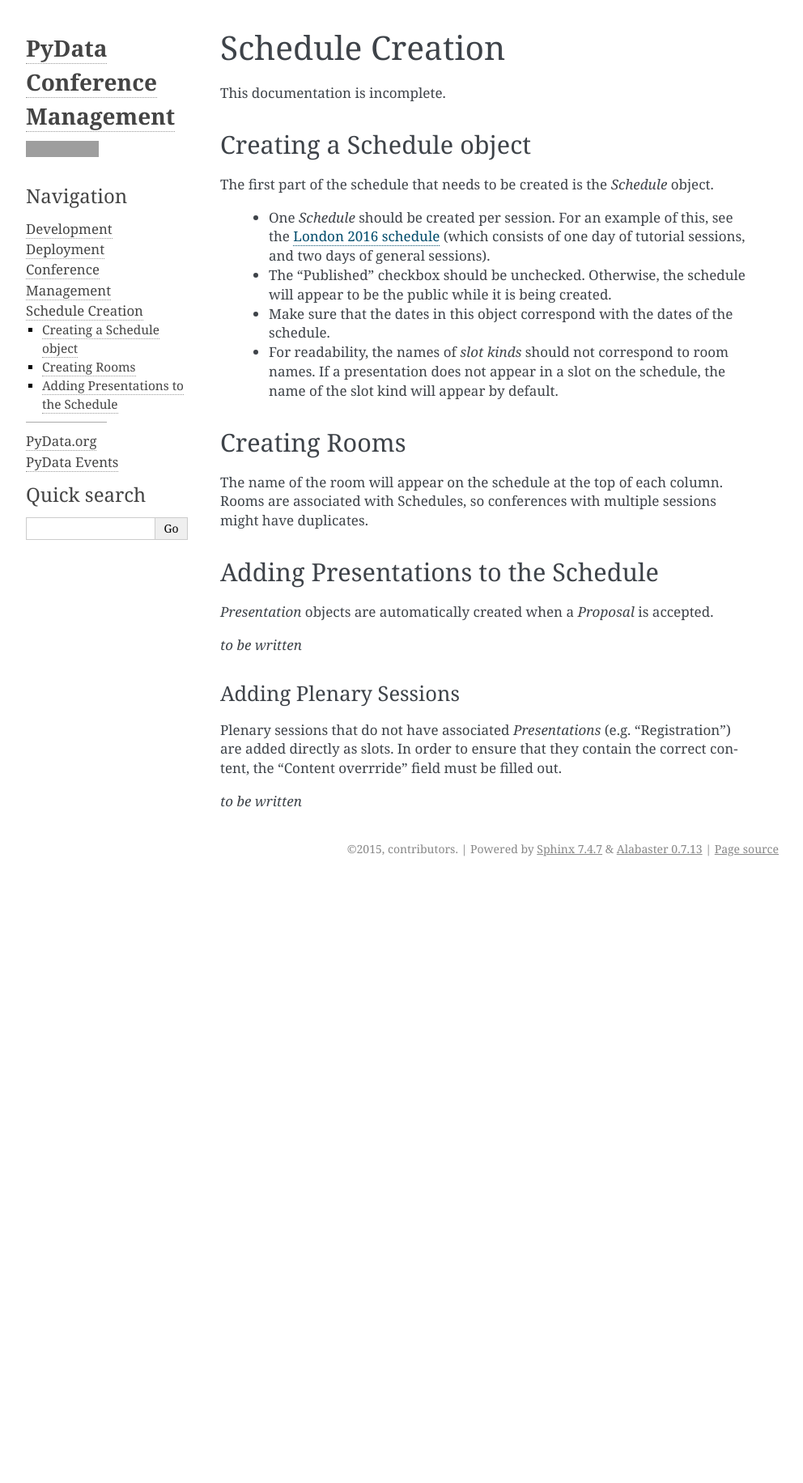
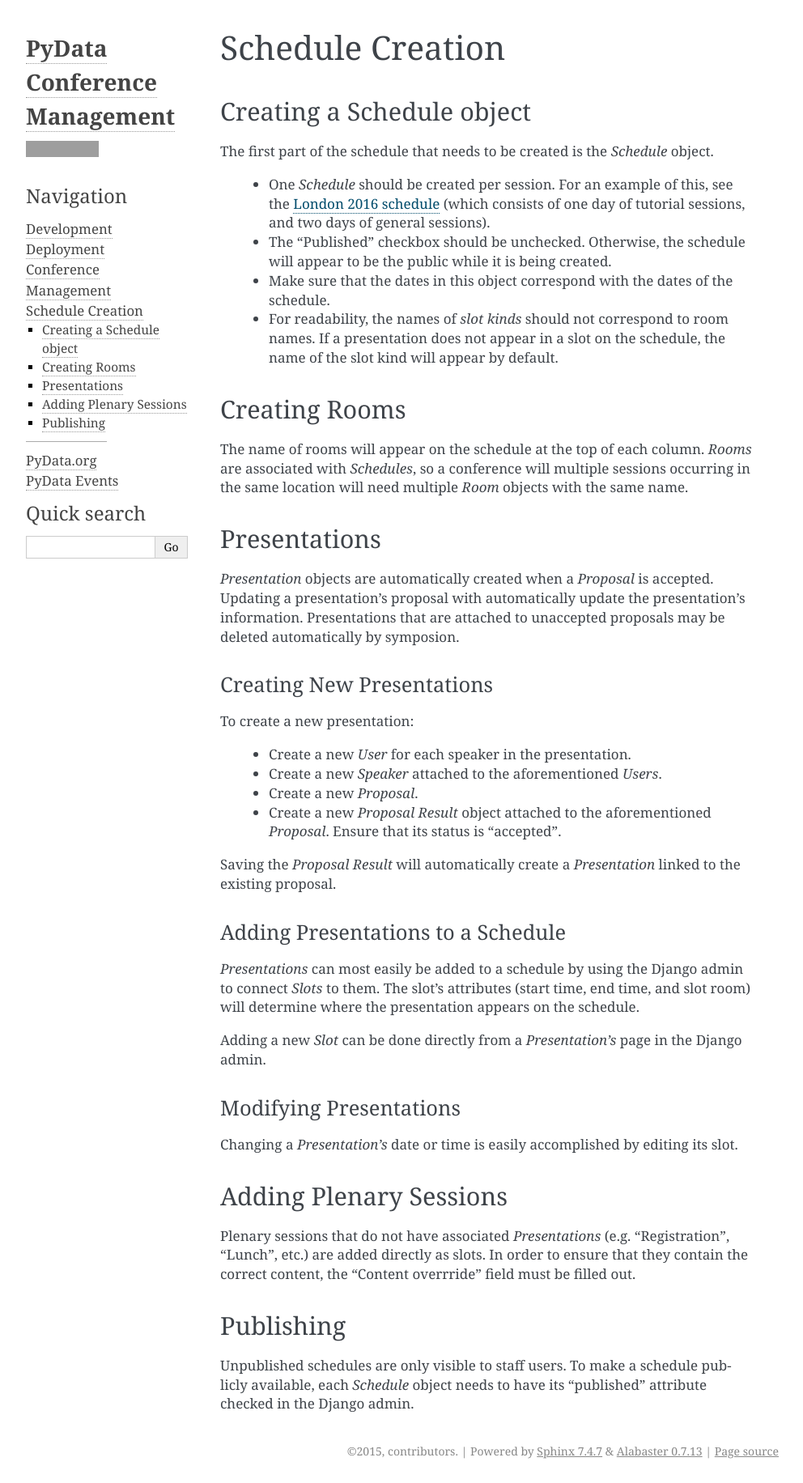
Before and after one commit to pydata/conf_site, a Sphinx documentation site: the page built from docs/source/schedule-creation.rst, in a window 1280 px wide. Shown: the whole page at 81% size, without its empty margins (148-1140 px from the left). Built offline with Sphinx 7.4.7, drawn with Linux system fonts in a browser that asks for light colours; before the commit the page ends 1088 px from its top, so only the background shows below that; grey boxes are pictures that could not be loaded.

Commit message:
Add updated schedule creation documentation.

```diff
--- a/docs/source/schedule-creation.rst
+++ b/docs/source/schedule-creation.rst
@@ -1,7 +1,5 @@
 Schedule Creation
 =================
-
-This documentation is incomplete.
 
 Creating a Schedule object
 --------------------------
@@ -10,8 +8,8 @@ The first part of the schedule that needs to be created is the `Schedule`
 object.
 
   - One `Schedule` should be created per session. For an example of this, see
-    the `London 2016 schedule`_ (which consists of one day of tutorial sessions,
-    and two days of general sessions).
+    the `London 2016 schedule`_ (which consists of one day of
+    tutorial sessions, and two days of general sessions).
   - The "Published" checkbox should be unchecked. Otherwise, the schedule
     will appear to be the public while it is being created.
   - Make sure that the dates in this object correspond with the dates of the
@@ -25,22 +23,61 @@ object.
 Creating Rooms
 --------------
 
-The name of the room will appear on the schedule at the top of each column.
-Rooms are associated with Schedules, so conferences with multiple sessions
-might have duplicates.
+The name of rooms will appear on the schedule at the top of each column.
+`Rooms` are associated with `Schedules`, so a conference will multiple
+sessions occurring in the same location will need multiple `Room` objects
+with the same name.
 
-Adding Presentations to the Schedule
-------------------------------------
+Presentations
+-------------
 
-`Presentation` objects are automatically created when a `Proposal` is accepted.
+`Presentation` objects are automatically created when a `Proposal` is
+accepted. Updating a presentation's proposal with automatically update the
+presentation's information. Presentations that are attached to unaccepted
+proposals may be deleted automatically by symposion.
 
-*to be written*
+Creating New Presentations
+~~~~~~~~~~~~~~~~~~~~~~~~~~
+
+To create a new presentation:
+
+  - Create a new `User` for each speaker in the presentation.
+  - Create a new `Speaker` attached to the aforementioned `Users`.
+  - Create a new `Proposal`.
+  - Create a new `Proposal Result` object attached to the
+    aforementioned `Proposal`. Ensure that its status is "accepted".
+
+Saving the `Proposal Result` will automatically create a `Presentation`
+linked to the existing proposal.
+
+Adding Presentations to a Schedule
+~~~~~~~~~~~~~~~~~~~~~~~~~~~~~~~~~~
+
+`Presentations` can most easily be added to a schedule by using the Django
+admin to connect `Slots` to them. The slot's attributes (start time, end time,
+and slot room) will determine where the presentation appears on the
+schedule.
+
+Adding a new `Slot` can be done directly from a `Presentation's` page in
+the Django admin.
+
+Modifying Presentations
+~~~~~~~~~~~~~~~~~~~~~~~
+
+Changing a `Presentation's` date or time is easily accomplished by editing
+its slot.
 
 Adding Plenary Sessions
-+++++++++++++++++++++++
+-----------------------
 
 Plenary sessions that do not have associated `Presentations` (e.g.
-"Registration") are added directly as slots. In order to ensure that they
-contain the correct content, the "Content overrride" field must be filled out.
+"Registration", "Lunch", etc.) are added directly as slots. In order to
+ensure that they contain the correct content, the "Content overrride"
+field must be filled out.
 
-*to be written*
+Publishing
+----------
+
+Unpublished schedules are only visible to staff users. To make a schedule
+publicly available, each `Schedule` object needs to have its "published"
+attribute checked in the Django admin.
```
